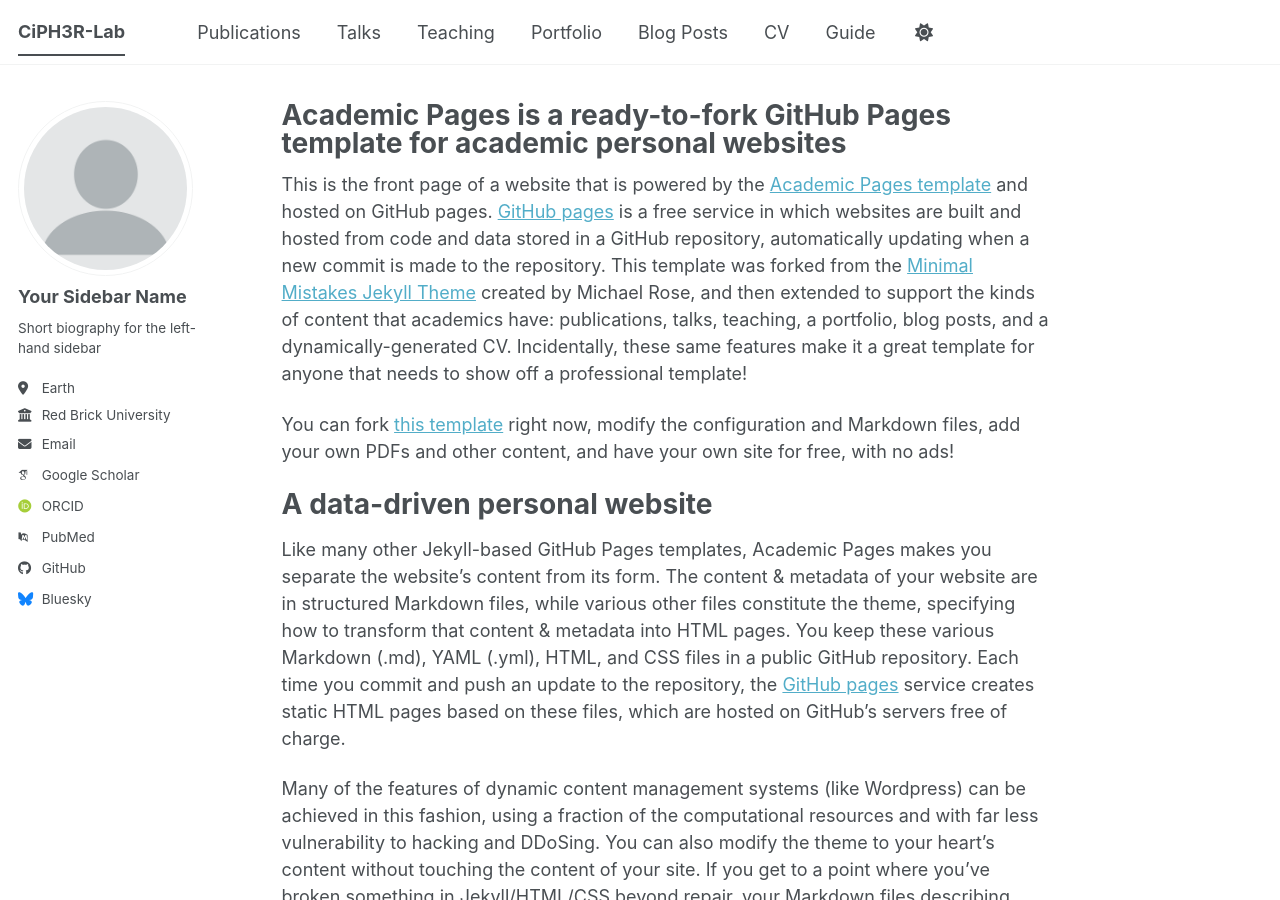
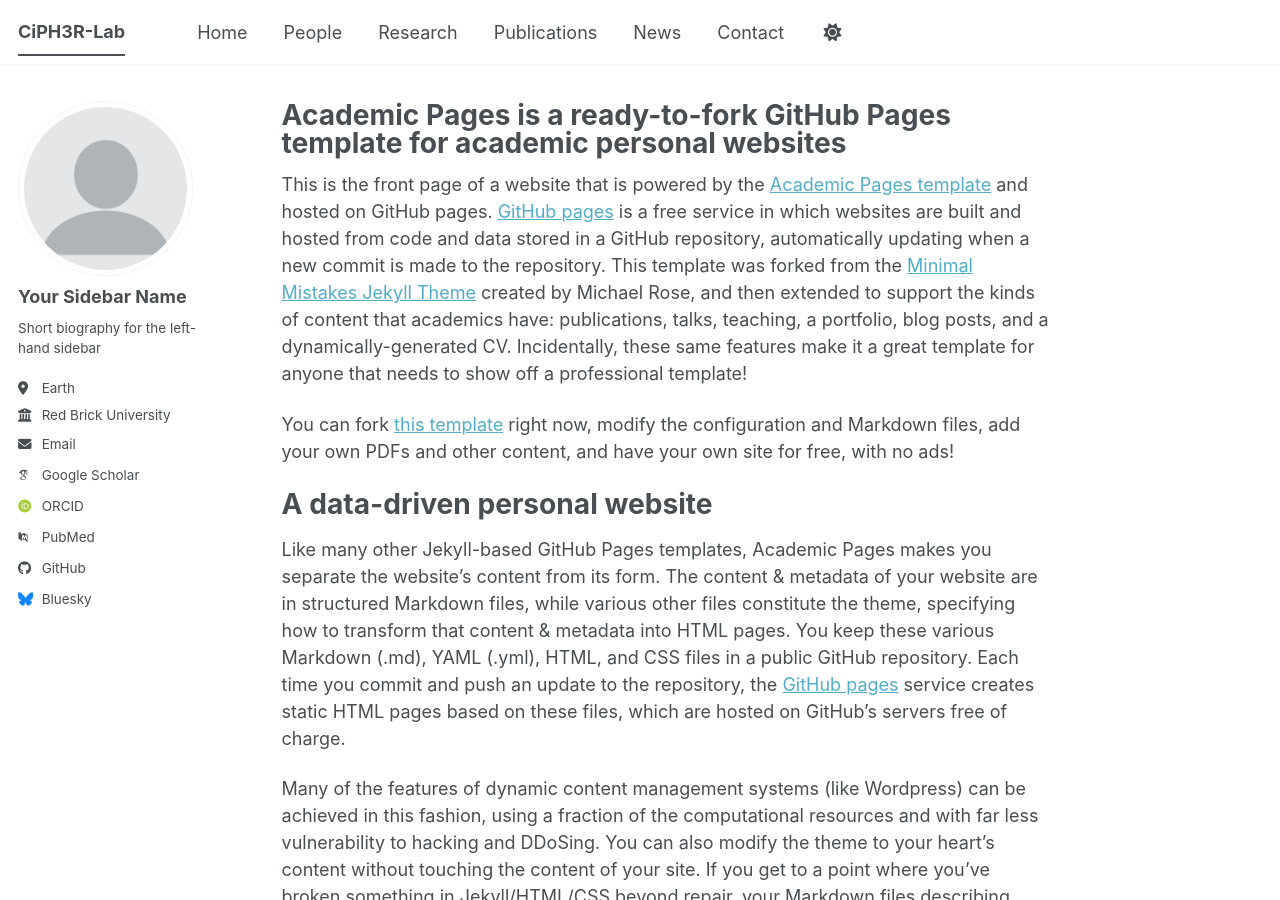
Before and after one commit to ciph3rLab/ciph3rLab.github.io, a Jekyll site: the page built from _pages/about.md, in a window 1280 px wide and 900 px high. Built offline with Jekyll 4.4.1, drawn with Linux system fonts in a browser that asks for light colours; some web fonts are replaced; a script bundle is joined from its source files by our own code; library files that are not in the unit come from our copies.

Commit message:
Update navigation.yml

```diff
--- a/_data/navigation.yml
+++ b/_data/navigation.yml
@@ -8,26 +8,15 @@
 #      Markdown formatted page while the second is generated using JSON.
 
 main:
+  - title: "Home"
+    url: /
+  - title: "People"
+    url: /people/
+  - title: "Research"
+    url: /research/
   - title: "Publications"
     url: /publications/
-
-  - title: "Talks"
-    url: /talks/
-
-  - title: "Teaching"
-    url: /teaching/
-
-  - title: "Portfolio"
-    url: /portfolio/
-
-  - title: "Blog Posts"
+  - title: "News"
     url: /year-archive/
-
-  - title: "CV"
-    url: /cv/
-
-  # - title: "CV"
-  #   url: /cv-json/
-
-  - title: "Guide"
-    url: /markdown/
+  - title: "Contact"
+    url: /contact/
```
